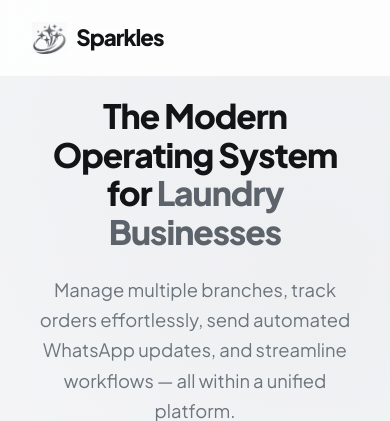
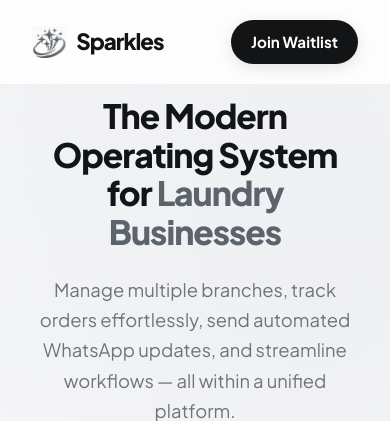
Before and after one commit to DamaMichaelYohanna/sparkles, a Django app: page / in a window 390 px wide. Shown: the top 421 px of the page. Run offline with Django 4.2, Linux system fonts and the light colour scheme.

Commit message:
Place Join Waitlist action button in the landing page header navigation menu with responsive mobile layout preservation

```diff
--- a/laundry_backend/landing/static/landing/css/styles.css
+++ b/laundry_backend/landing/static/landing/css/styles.css
@@ -96,6 +96,22 @@ body {
 
 .btn-download-nav {
     color: var(--primary-dark) !important;
+}
+
+.btn-waitlist-nav {
+    background: var(--accent-dark);
+    color: var(--white) !important;
+    padding: 0.6rem 1.25rem;
+    border-radius: 50px;
+    font-weight: 700 !important;
+    box-shadow: 0 4px 15px rgba(0, 0, 0, 0.1);
+    transition: transform 0.2s ease, background-color 0.25s ease, box-shadow 0.2s ease;
+}
+
+.btn-waitlist-nav:hover {
+    background: var(--primary-dark);
+    transform: translateY(-2px);
+    box-shadow: 0 6px 20px rgba(0, 0, 0, 0.15);
 }
 
 .btn-api {
@@ -797,7 +813,7 @@ footer {
         font-size: 1.4rem;
     }
 
-    .nav-links a:not(.btn-api) {
+    .nav-links a:not(.btn-api):not(.btn-waitlist-nav) {
         display: none; /* Hide standard links on mobile */
     }
 
--- a/laundry_backend/landing/templates/landing/index.html
+++ b/laundry_backend/landing/templates/landing/index.html
@@ -30,7 +30,7 @@
                 <a href="#pricing">Pricing</a>
                 <a href="#about">About Us</a>
                 <a href="#app-showcase">App Preview</a>
-                <a href="#download" class="btn-download-nav">Download App</a>
+                <a href="#waitlist" class="btn-waitlist-nav">Join Waitlist</a>
             </div>
         </div>
     </nav>
```
